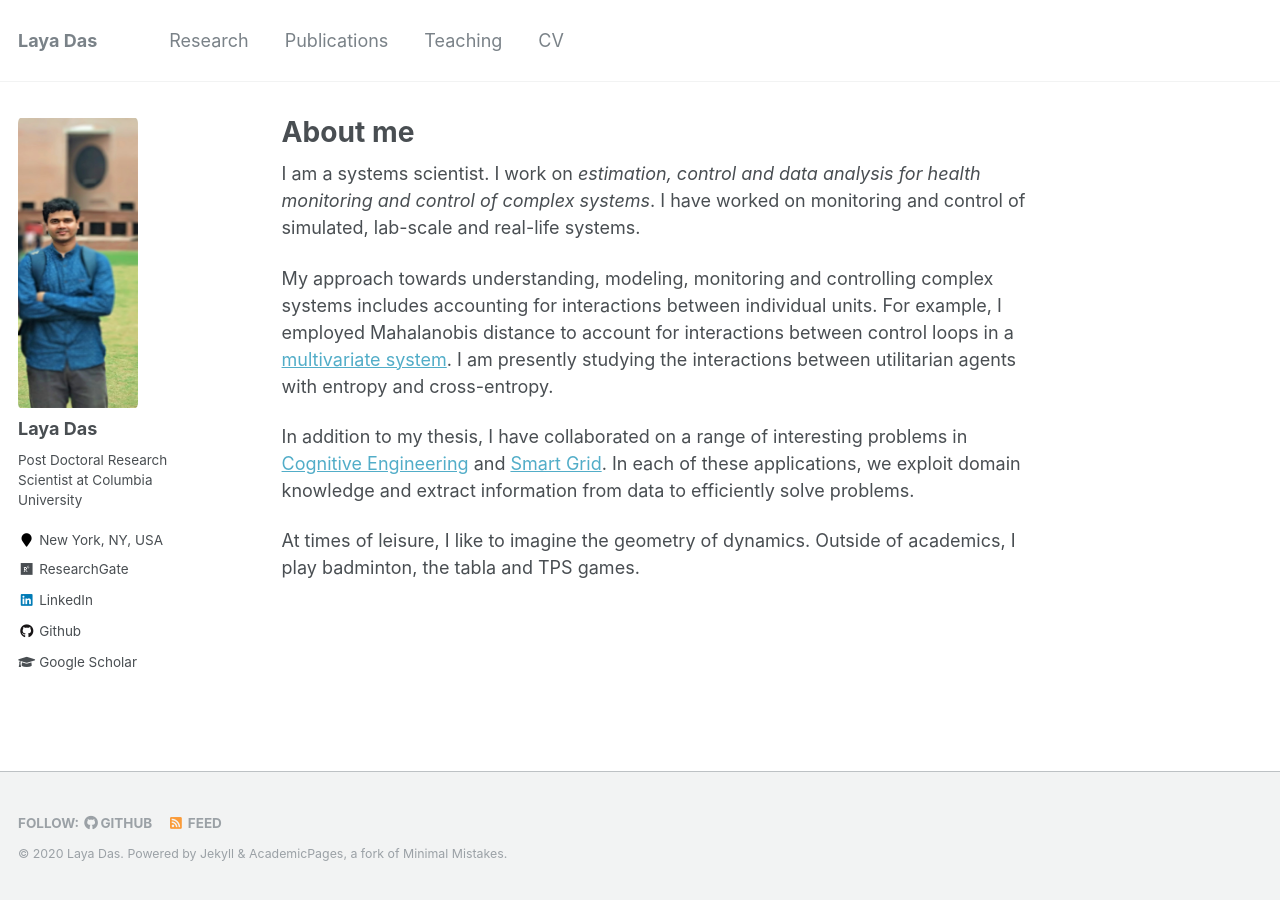
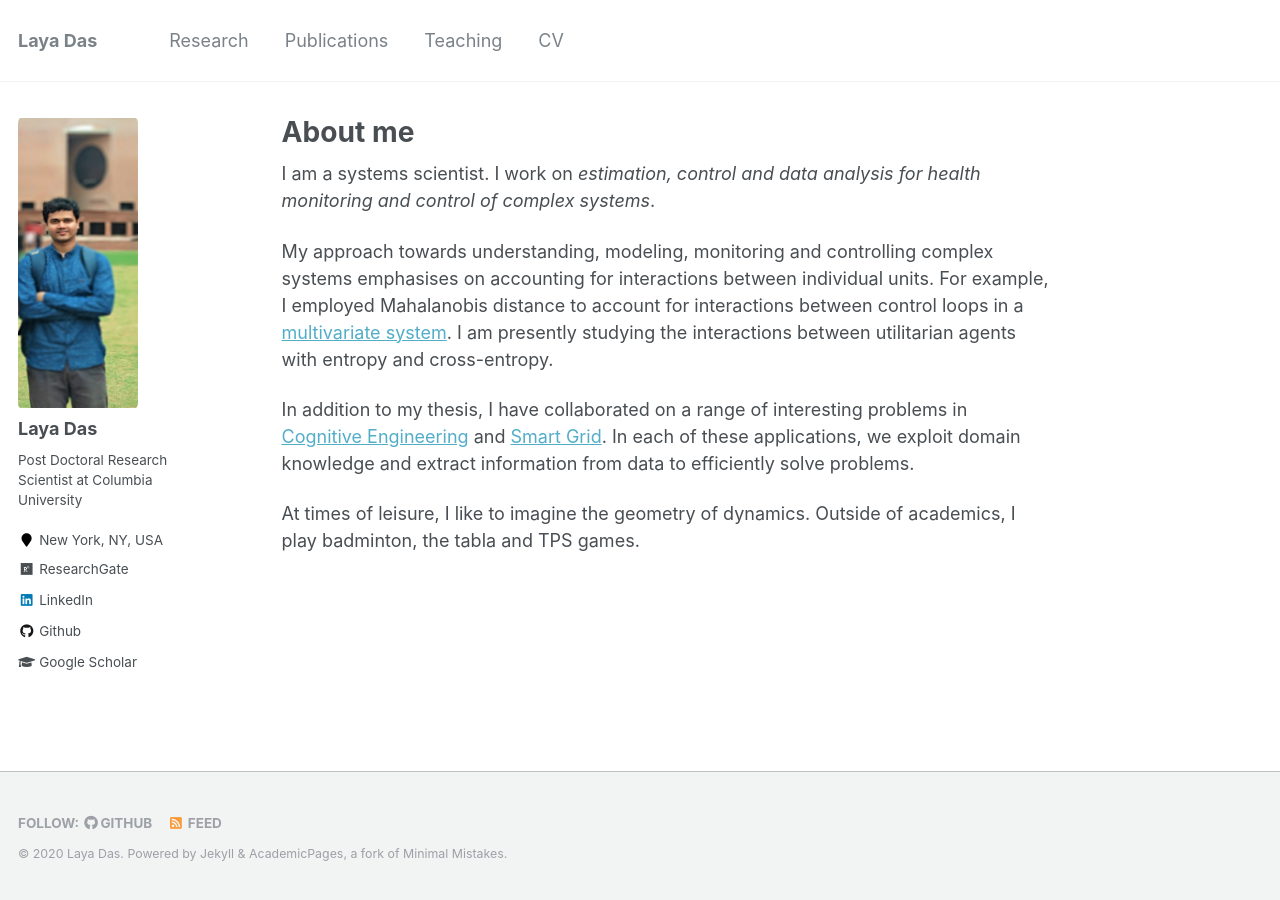
Before and after one commit to layadas/layadas.github.io, a Jekyll site: the page built from _pages/about.md, in a window 1280 px wide. Built offline with Jekyll 4.4.1, drawn with Linux system fonts in a browser that asks for light colours.

Commit message:
Update about.md

```diff
--- a/_pages/about.md
+++ b/_pages/about.md
@@ -9,9 +9,8 @@ redirect_from:
 ---
 
 I am a systems scientist. I work on *estimation, control and data analysis for health monitoring and control of complex systems*.
-I have worked on monitoring and control of simulated, lab-scale and real-life systems.
 
-My approach towards understanding, modeling, monitoring and controlling complex systems includes accounting for interactions between individual units.
+My approach towards understanding, modeling, monitoring and controlling complex systems emphasises on accounting for interactions between individual units.
 For example, I employed Mahalanobis distance to account for interactions between control loops in a [multivariate system](https://doi.org/10.1109/TCST.2015.2468087).
 I am presently studying the interactions between utilitarian agents with entropy and cross-entropy.
 
```
